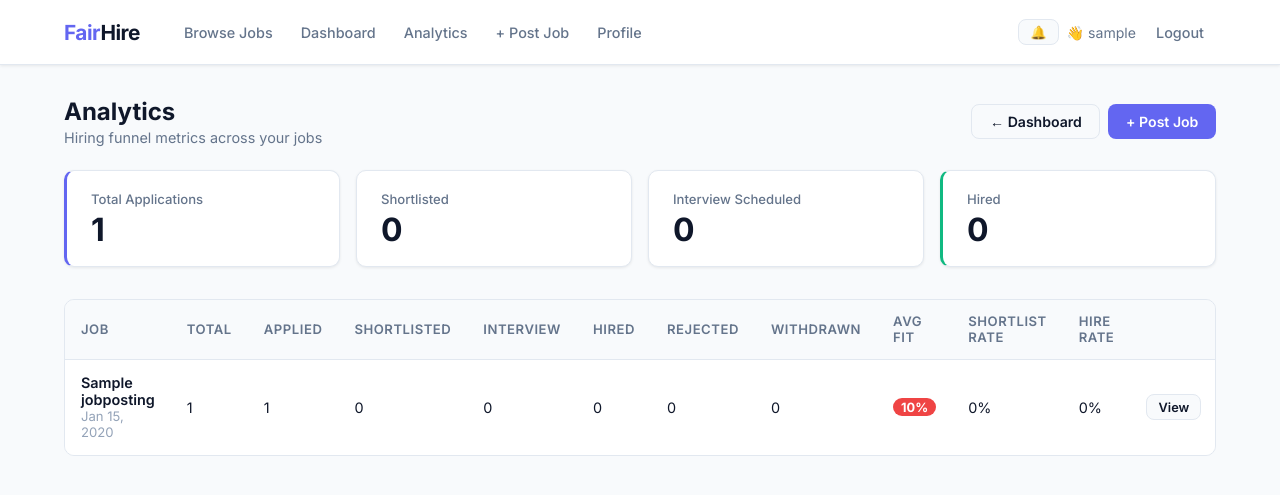
After one commit to Pragyanshu2407/Recruiting, a Django app: page /hr/analytics/ in a window 1280 px wide. The commit adds this page. Shown: the top 495 px of the page. Run offline with Django 5.2, Linux system fonts and the light colour scheme; a user stored in the database is signed in; tables that the repository leaves empty hold one stand-in row (values such as "Sample post"); data that the repository does not hold is empty.

Commit message:
HR analytics made

```diff
--- a/FairHire/settings.py
+++ b/FairHire/settings.py
@@ -63,6 +63,7 @@ TEMPLATES = [
                 "django.template.context_processors.request",
                 "django.contrib.auth.context_processors.auth",
                 "django.contrib.messages.context_processors.messages",
+                "recruitment.context_processors.notifications_unread",
             ],
         },
     },
--- /dev/null
+++ b/recruitment/context_processors.py
@@ -0,0 +1,8 @@
+from .models import Notification
+
+def notifications_unread(request):
+    if request.user.is_authenticated:
+        count = Notification.objects.filter(user=request.user, unread=True).count()
+    else:
+        count = 0
+    return {'notifications_unread': count}
--- a/recruitment/templates/base.html
+++ b/recruitment/templates/base.html
@@ -74,6 +74,8 @@
         }
         nav a:hover { background: var(--surface-2); color: var(--text-primary); }
         .nav-right { margin-left: auto; display: flex; align-items: center; gap: 0.5rem; }
+        .notif-pill { position: relative; display: inline-flex; align-items: center; }
+        .notif-dot { position: absolute; top: -6px; right: -6px; background: #ef4444; color: #fff; border-radius: 9999px; padding: 2px 6px; font-size: 10px; font-weight: 700; }
 
         /* ── Buttons ── */
         .btn {
@@ -245,6 +247,7 @@
             {% if user.is_authenticated %}
                 {% if user.is_hr %}
                     <a href="{% url 'hr_dashboard' %}">Dashboard</a>
+                    <a href="{% url 'hr_analytics' %}">Analytics</a>
                     <a href="{% url 'job_create' %}">+ Post Job</a>
                     <a href="{% url 'hr_profile' %}">Profile</a>
                 {% elif user.is_candidate %}
@@ -256,6 +259,11 @@
         </nav>
         <div class="nav-right">
             {% if user.is_authenticated %}
+                <a href="{% url 'notifications' %}" class="notif-pill btn btn-secondary btn-sm" title="Notifications">🔔
+                    {% if notifications_unread and notifications_unread > 0 %}
+                    <span class="notif-dot">{{ notifications_unread }}</span>
+                    {% endif %}
+                </a>
                 <span style="font-size:0.88rem; color:var(--text-secondary);">👋 {{ user.username }}</span>
                 <form action="{% url 'logout' %}" method="post" style="display:inline;">
                     {% csrf_token %}
--- a/recruitment/templates/recruitment/applicant_list.html
+++ b/recruitment/templates/recruitment/applicant_list.html
@@ -22,6 +22,8 @@
             style="background:#4f46e5; color:white; border-color:#4338ca;">🕵️ Enable Blind Review</a>
         {% endif %}
 
+        <a href="{% url 'export_applicants_csv' job.pk %}" class="btn btn-secondary btn-sm">⬇️ Export CSV</a>
+        <a href="{% url 'hr_analytics' %}" class="btn btn-secondary btn-sm">📊 Analytics</a>
         <a href="{% url 'job_edit' job.pk %}" class="btn btn-secondary btn-sm">✏️ Edit Job &amp; Criteria</a>
         <a href="{% url 'hr_dashboard' %}" class="btn btn-secondary">← Dashboard</a>
     </div>
--- /dev/null
+++ b/recruitment/templates/recruitment/hr_analytics.html
@@ -0,0 +1,93 @@
+{% extends 'base.html' %}
+{% block title %}HR Analytics — FairHire{% endblock %}
+
+{% block content %}
+<div class="page-header">
+    <div>
+        <h1 class="page-title">Analytics</h1>
+        <p class="page-subtitle">Hiring funnel metrics across your jobs</p>
+    </div>
+    <div style="display:flex; gap:0.5rem; flex-wrap:wrap;">
+        <a href="{% url 'hr_dashboard' %}" class="btn btn-secondary">← Dashboard</a>
+        <a href="{% url 'job_create' %}" class="btn btn-primary">+ Post Job</a>
+    </div>
+    </div>
+
+<div class="stats-grid">
+    <div class="stat-card accent">
+        <div class="stat-label">Total Applications</div>
+        <div class="stat-value">{{ totals.total }}</div>
+    </div>
+    <div class="stat-card">
+        <div class="stat-label">Shortlisted</div>
+        <div class="stat-value">{{ totals.shortlisted }}</div>
+    </div>
+    <div class="stat-card">
+        <div class="stat-label">Interview Scheduled</div>
+        <div class="stat-value">{{ totals.interview }}</div>
+    </div>
+    <div class="stat-card green">
+        <div class="stat-label">Hired</div>
+        <div class="stat-value">{{ totals.hired }}</div>
+    </div>
+</div>
+
+{% if rows %}
+<div class="table-wrap">
+    <table>
+        <thead>
+            <tr>
+                <th>Job</th>
+                <th>Total</th>
+                <th>Applied</th>
+                <th>Shortlisted</th>
+                <th>Interview</th>
+                <th>Hired</th>
+                <th>Rejected</th>
+                <th>Withdrawn</th>
+                <th>Avg Fit</th>
+                <th>Shortlist Rate</th>
+                <th>Hire Rate</th>
+                <th></th>
+            </tr>
+        </thead>
+        <tbody>
+            {% for r in rows %}
+            <tr>
+                <td>
+                    <div style="font-weight:600;">{{ r.job.title }}</div>
+                    <div style="font-size:0.82rem; color:var(--text-muted);">{{ r.job.created_at|date:"M d, Y" }}</div>
+                </td>
+                <td>{{ r.total }}</td>
+                <td>{{ r.applied }}</td>
+                <td>{{ r.shortlisted }}</td>
+                <td>{{ r.interview }}</td>
+                <td>{{ r.hired }}</td>
+                <td>{{ r.rejected }}</td>
+                <td>{{ r.withdrawn }}</td>
+                <td>
+                    {% if r.avg_score %}
+                    <span style="display:inline-block;background:{% if r.avg_score >= 70 %}#10b981{% elif r.avg_score >= 40 %}#f59e0b{% else %}#ef4444{% endif %};color:#fff;font-weight:700;font-size:0.8rem;border-radius:9999px;padding:0.1rem 0.5rem;min-width:38px;text-align:center;">
+                        {{ r.avg_score }}%
+                    </span>
+                    {% else %}—{% endif %}
+                </td>
+                <td>{{ r.shortlist_rate }}%</td>
+                <td>{{ r.hire_rate }}%</td>
+                <td>
+                    <a href="{% url 'applicant_list' r.job.pk %}" class="btn btn-secondary btn-sm">View</a>
+                </td>
+            </tr>
+            {% endfor %}
+        </tbody>
+    </table>
+</div>
+{% else %}
+<div class="empty-state card">
+    <div style="font-size:3rem; margin-bottom:1rem;">📊</div>
+    <h3>No data yet</h3>
+    <p>Post a job and start receiving applications to see analytics.</p>
+    <a href="{% url 'job_create' %}" class="btn btn-primary">+ Post Job</a>
+</div>
+{% endif %}
+{% endblock %}
--- a/recruitment/urls.py
+++ b/recruitment/urls.py
@@ -18,6 +18,8 @@ urlpatterns = [
     path('hr/jobs/<int:pk>/delete/', views.job_delete, name='job_delete'),
     path('hr/jobs/<int:pk>/applicants/', views.applicant_list, name='applicant_list'),
     path('hr/jobs/<int:pk>/bias-check/', views.run_bias_check_view, name='run_bias_check'),
+    path('hr/jobs/<int:pk>/export.csv', views.export_applicants_csv, name='export_applicants_csv'),
+    path('hr/analytics/', views.hr_analytics, name='hr_analytics'),
     path('hr/applications/<int:pk>/status/', views.application_update_status, name='application_update_status'),
     path('hr/applications/<int:pk>/interview/propose/', views.propose_interview, name='propose_interview'),
 
--- a/recruitment/views.py
+++ b/recruitment/views.py
@@ -5,7 +5,7 @@ from django.contrib.auth.mixins import LoginRequiredMixin, UserPassesTestMixin
 from django.contrib import messages
 from django.views.generic import CreateView
 from django.contrib.auth.views import LoginView
-from django.db.models import Q
+from django.db.models import Q, Count, Avg
 from django.core.mail import send_mail
 from django.utils import timezone
 from django.http import HttpResponse
@@ -117,19 +117,87 @@ def hr_dashboard(request):
         job__posted_by=request.user, status=JobApplication.STATUS_SHORTLISTED
     ).count()
 
+    upcoming = InterviewSlot.objects.filter(
+        application__job__posted_by=request.user,
+        status=InterviewSlot.STATUS_BOOKED,
+        start_time__gte=timezone.now()
+    ).select_related('application', 'application__candidate', 'application__job')[:10]
+
+    soon = InterviewSlot.objects.filter(
+        application__job__posted_by=request.user,
+        status=InterviewSlot.STATUS_BOOKED,
+        start_time__range=(timezone.now(), timezone.now() + timezone.timedelta(hours=24))
+    )
+    for s in soon:
+        t = f"Interview Tomorrow: {s.application.job.title}"
+        l = f"/slots/{s.pk}/ics/"
+        if not Notification.objects.filter(user=request.user, title=t, link=l).exists():
+            Notification.objects.create(user=request.user, title=t, body="Reminder set for next 24h", link=l)
+
     context = {
         'job_postings': job_postings,
         'total_applications': total_applications,
         'open_jobs': open_jobs,
         'shortlisted': shortlisted,
-        'upcoming_interviews': InterviewSlot.objects.filter(
-            application__job__posted_by=request.user,
-            status=InterviewSlot.STATUS_BOOKED,
-            start_time__gte=timezone.now()
-        ).select_related('application', 'application__candidate', 'application__job')[:10],
+        'upcoming_interviews': upcoming,
         'notifications': Notification.objects.filter(user=request.user, unread=True)[:5],
     }
     return render(request, 'recruitment/hr_dashboard.html', context)
+
+
+@hr_required
+def hr_analytics(request):
+    jobs = JobPosting.objects.filter(posted_by=request.user).annotate(
+        total_apps=Count('applications'),
+        apps_applied=Count('applications', filter=Q(applications__status=JobApplication.STATUS_APPLIED)),
+        apps_shortlisted=Count('applications', filter=Q(applications__status=JobApplication.STATUS_SHORTLISTED)),
+        apps_interview=Count('applications', filter=Q(applications__status=JobApplication.STATUS_INTERVIEW)),
+        apps_hired=Count('applications', filter=Q(applications__status=JobApplication.STATUS_HIRED)),
+        apps_rejected=Count('applications', filter=Q(applications__status=JobApplication.STATUS_REJECTED)),
+        apps_withdrawn=Count('applications', filter=Q(applications__status=JobApplication.STATUS_WITHDRAWN)),
+    )
+    # Average match score per job (via subquery join)
+    avg_scores = (
+        ApplicationMatchScore.objects
+        .values('application__job_id')
+        .annotate(avg=Avg('score'))
+    )
+    avg_map = {row['application__job_id']: round(row['avg'] or 0) for row in avg_scores}
+
+    rows = []
+    totals = {
+        'total': 0, 'applied': 0, 'shortlisted': 0, 'interview': 0, 'hired': 0, 'rejected': 0, 'withdrawn': 0
+    }
+    for j in jobs:
+        total = j.total_apps or 0
+        applied = j.apps_applied or 0
+        shortlisted = j.apps_shortlisted or 0
+        interview = j.apps_interview or 0
+        hired = j.apps_hired or 0
+        rejected = j.apps_rejected or 0
+        withdrawn = j.apps_withdrawn or 0
+        totals['total'] += total
+        totals['applied'] += applied
+        totals['shortlisted'] += shortlisted
+        totals['interview'] += interview
+        totals['hired'] += hired
+        totals['rejected'] += rejected
+        totals['withdrawn'] += withdrawn
+        rows.append({
+            'job': j,
+            'total': total,
+            'applied': applied,
+            'shortlisted': shortlisted,
+            'interview': interview,
+            'hired': hired,
+            'rejected': rejected,
+            'withdrawn': withdrawn,
+            'avg_score': avg_map.get(j.id, 0),
+            'shortlist_rate': round((shortlisted / total) * 100) if total else 0,
+            'hire_rate': round((hired / total) * 100) if total else 0,
+        })
+    context = {'rows': rows, 'totals': totals}
+    return render(request, 'recruitment/hr_analytics.html', context)
 
 
 @hr_required
@@ -299,6 +367,49 @@ def applicant_list(request, pk):
         'applications_plural': '' if applications.count() == 1 else 's',
     })
 
+
+@hr_required
+def export_applicants_csv(request, pk):
+    import csv
+    job = get_object_or_404(JobPosting, pk=pk, posted_by=request.user)
+    applications = job.applications.select_related('candidate', 'candidate__candidate_profile').prefetch_related('match_score', 'bias_results')
+    response = HttpResponse(content_type='text/csv')
+    response['Content-Disposition'] = f'attachment; filename="applicants_job_{job.id}.csv"'
+    writer = csv.writer(response)
+    writer.writerow([
+        'Candidate Name', 'Email', 'Status', 'Applied At',
+        'Match Score', 'Experience Years', 'Skills', 'Bias Passed', 'Bias Failed'
+    ])
+    for app in applications:
+        name = app.candidate.get_full_name() or app.candidate.username
+        email = app.candidate.email
+        status = app.get_status_display()
+        applied = app.applied_at.strftime("%Y-%m-%d %H:%M")
+        score = getattr(app.match_score, 'score', '')
+        exp = getattr(getattr(app.candidate, 'candidate_profile', None), 'experience_years', '')
+        # Merge skills from profile and parsed
+        skills = []
+        try:
+            skills.extend(app.candidate.candidate_profile.skills_list())
+        except Exception:
+            pass
+        try:
+            skills.extend(app.candidate.candidate_profile.parse_result.parsed_skills_list())
+        except Exception:
+            pass
+        seen = set()
+        ordered = []
+        for s in skills:
+            k = s.strip().lower()
+            if k and k not in seen:
+                seen.add(k)
+                ordered.append(s.strip())
+        skills_str = ', '.join(ordered)
+        # Bias summary
+        passed = app.bias_results.filter(passed=True).count()
+        failed = app.bias_results.filter(passed=False).count()
+        writer.writerow([name, email, status, applied, score, exp, skills_str, passed, failed])
+    return response
 
 @hr_required
 def application_update_status(request, pk):
@@ -514,6 +625,23 @@ def candidate_dashboard(request):
     # Phase 3: resume parse result (None if not yet parsed)
     parse_result = getattr(profile, 'parse_result', None)
 
+    upcoming = InterviewSlot.objects.filter(
+        application__candidate=request.user,
+        status=InterviewSlot.STATUS_BOOKED,
+        start_time__gte=timezone.now()
+    ).select_related('application', 'application__job')[:10]
+
+    soon = InterviewSlot.objects.filter(
+        application__candidate=request.user,
+        status=InterviewSlot.STATUS_BOOKED,
+        start_time__range=(timezone.now(), timezone.now() + timezone.timedelta(hours=24))
+    )
+    for s in soon:
+        t = f"Interview Tomorrow: {s.application.job.title}"
+        l = f"/slots/{s.pk}/ics/"
+        if not Notification.objects.filter(user=request.user, title=t, link=l).exists():
+            Notification.objects.create(user=request.user, title=t, body="Reminder set for next 24h", link=l)
+
     context = {
         'applications': applications,
         'status_counts': status_counts,
@@ -521,11 +649,7 @@ def candidate_dashboard(request):
         'profile_complete': profile_complete,
         'open_jobs_count': JobPosting.objects.filter(status=JobPosting.STATUS_OPEN).count(),
         'parse_result': parse_result,
-        'upcoming_interviews': InterviewSlot.objects.filter(
-            application__candidate=request.user,
-            status=InterviewSlot.STATUS_BOOKED,
-            start_time__gte=timezone.now()
-        ).select_related('application', 'application__job')[:10],
+        'upcoming_interviews': upcoming,
         'notifications': Notification.objects.filter(user=request.user, unread=True)[:5],
     }
     return render(request, 'recruitment/candidate_dashboard.html', context)
```
Also changed, not shown: docs.md (+50 -0 lines), recruitment/templates/recruitment/candidate_dashboard.html (+6 -2 lines), recruitment/templates/recruitment/hr_dashboard.html (+6 -2 lines).
